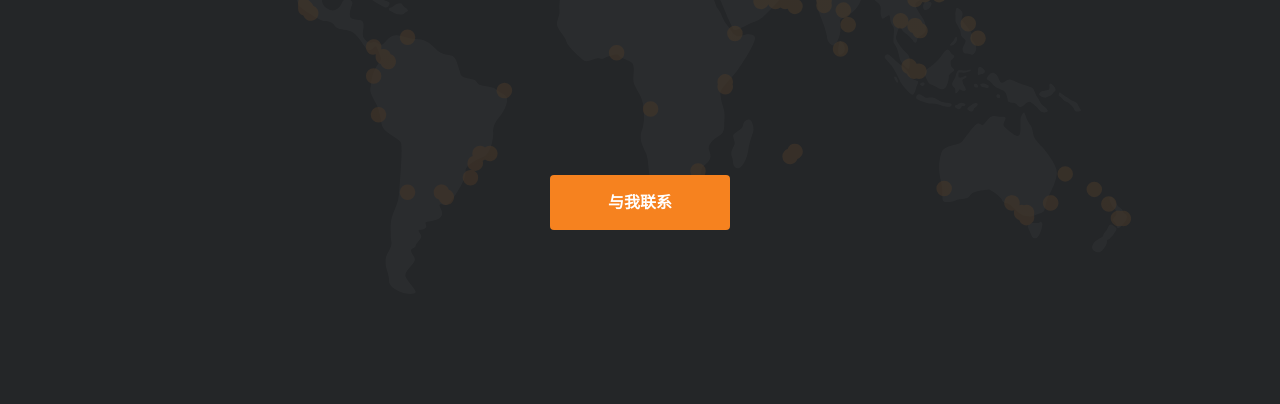
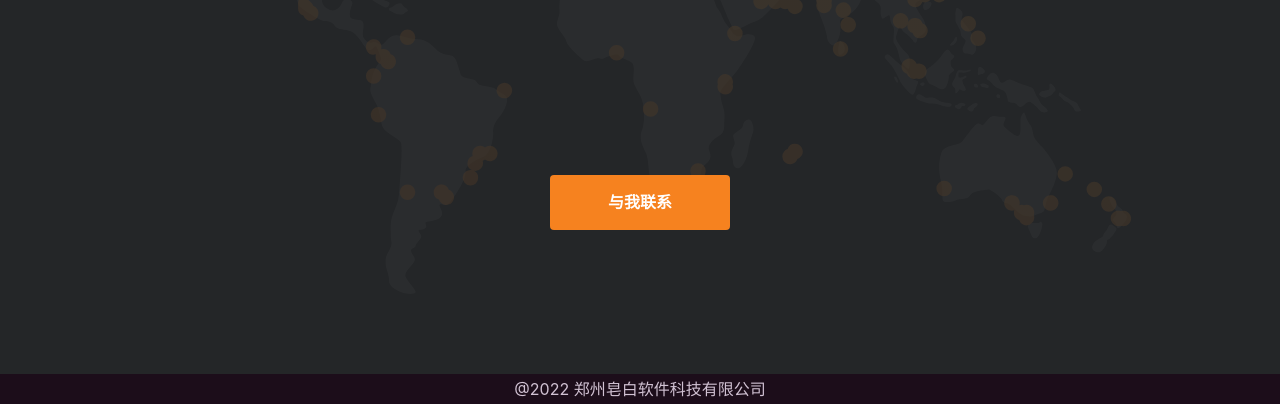
Before and after one commit to jinglekang/zaobai, a website: page html/index.html in a window 1280 px wide. Shown: the part 396-800 px from the top of the page. Drawn offline with Linux system fonts and the light colour scheme.

Commit message:
添加底部公司名称

```diff
--- a/html/index.html
+++ b/html/index.html
@@ -19,6 +19,10 @@
           <button>与我联系</button>
         </a>
       </section>
+      <div class="footer">
+        <span>@2022</span>
+        <span>郑州皂白软件科技有限公司</span>
+      </div>
     </div>
   </body>
 </html>
--- a/html/style.css
+++ b/html/style.css
@@ -69,6 +69,17 @@
   margin: 16px 0px;
 }
 
+.footer {
+  color:#d1c2d3;
+  text-align: center;
+  height: 30px;
+  line-height: 30px;
+  width: 100%;
+  position: absolute;
+  bottom: 0px;
+  background-color: #1c0d1a;
+}
+
 .contact-me > a > button {
   background: #f6821f;
   border-radius: 4px;
```
